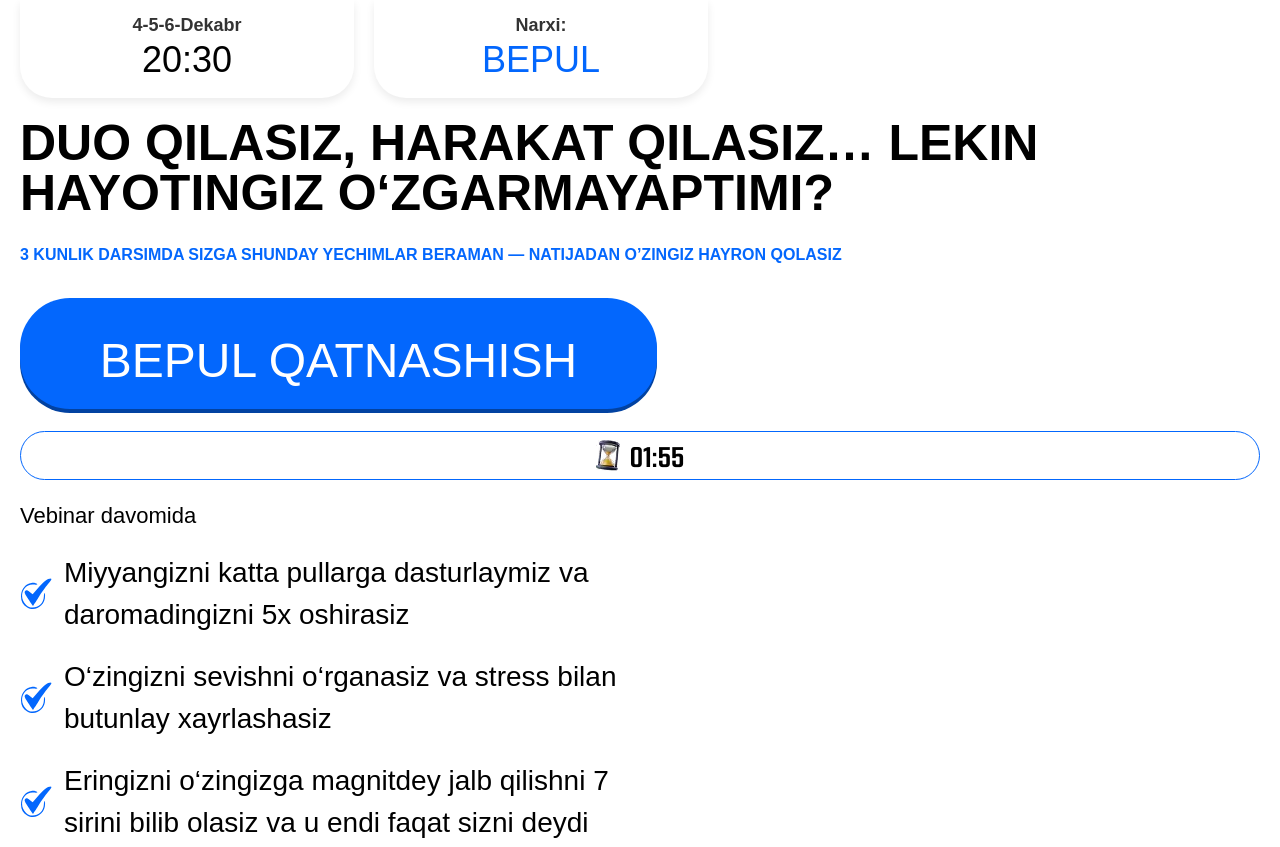
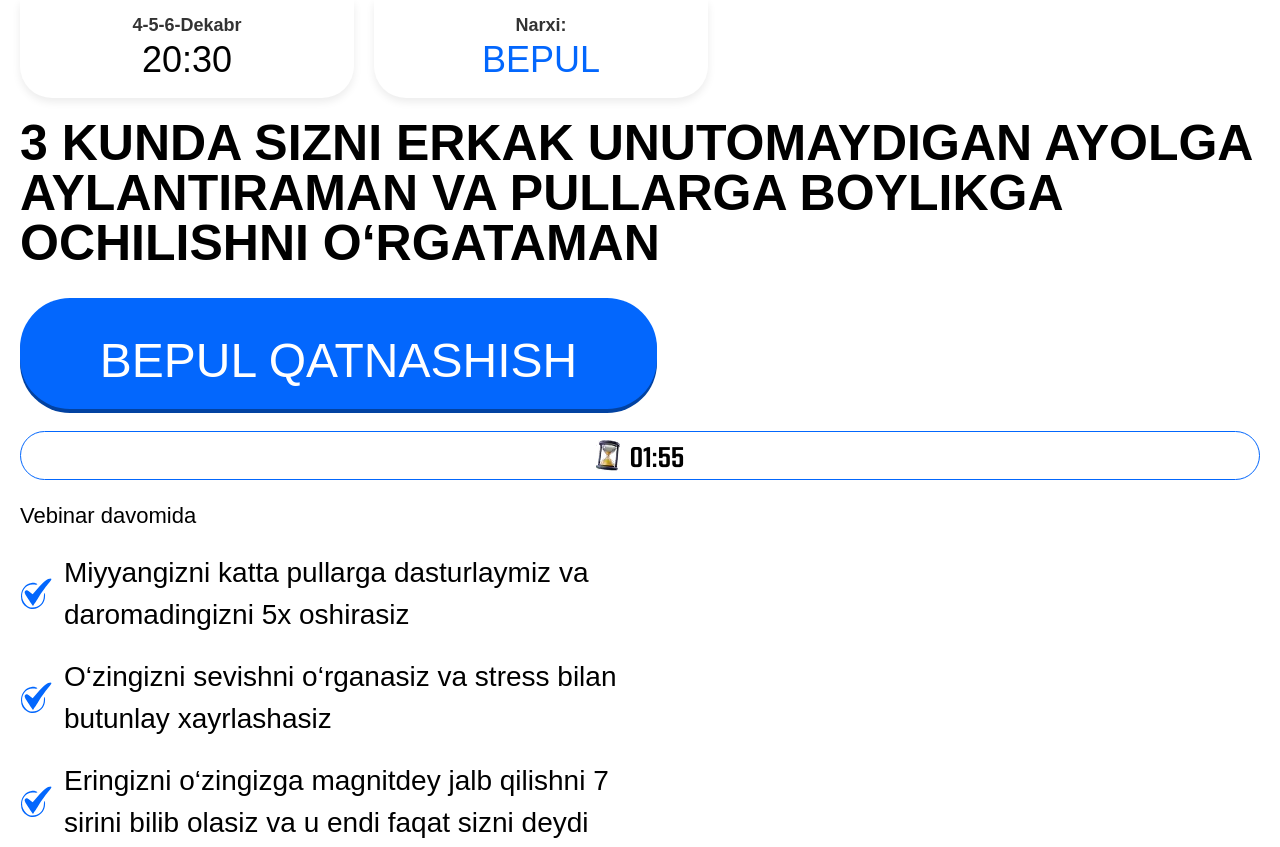
Before and after one commit to bexruz-cyber/abdullapsixolog, a plain HTML site: page index.html in a window 1280 px wide. Shown: the top 847 px of the page. Drawn offline with Linux system fonts and the light colour scheme.

Commit message:
Add files via upload

```diff
--- a/index.html
+++ b/index.html
@@ -449,7 +449,7 @@
   </style>
 
   <noscript><img height="1" width="1" style="display:none"
-    src="https://www.facebook.com/tr?id=1515531749791567&ev=PageView&noscript=1" /></noscript>
+      src="https://www.facebook.com/tr?id=1515531749791567&ev=PageView&noscript=1" /></noscript>
 </head>
 
 <body>
@@ -468,9 +468,12 @@
         </div>
       </div>
       <h1 class="homeTitle">
-Duo qilasiz, harakat qilasiz… lekin hayotingiz o‘zgarmayaptimi?
-<br/>
-<span style="font-size:16px">3 kunlik darsimda sizga shunday yechimlar beraman — natijadan o’zingiz hayron qolasiz </span>    </h1>
+        3 KUNDA SIZNI ERKAK
+        UNUTOMAYDIGAN AYOLGA
+        AYLANTIRAMAN VA PULLARGA
+        BOYLIKGA OCHILISHNI
+        O‘RGATAMAN
+      </h1>
       <img src="./images/Home/speaker.avif" alt="mentor" class="tabletMentor" width="549" height="638" loading="lazy" />
 
       <button class="registerBtn hero__registerBtn homeSignUpBtn maxMd_hidden">
@@ -586,7 +589,7 @@ Duo qilasiz, harakat qilasiz… lekin hayotingiz o‘zgarmayaptimi?
     !function (f, b, e, v, n, t, s) {
       if (f.fbq) return; n = f.fbq = function () {
         n.callMethod ?
-        n.callMethod.apply(n, arguments) : n.queue.push(arguments)
+          n.callMethod.apply(n, arguments) : n.queue.push(arguments)
       };
       if (!f._fbq) f._fbq = n; n.push = n; n.loaded = !0; n.version = '2.0';
       n.queue = []; t = b.createElement(e); t.async = !0;
```
